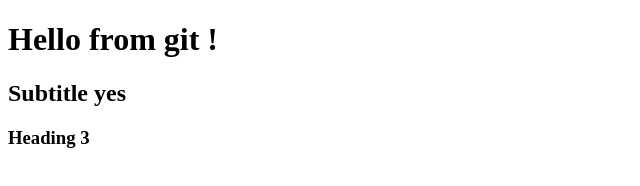
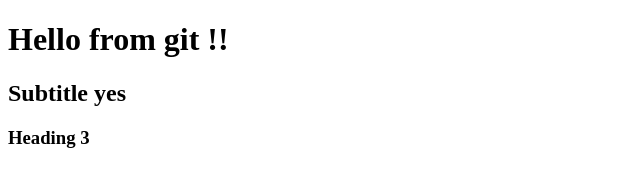
Before and after one commit to khalidlakbuichy/pfe, a plain HTML site: page index.html in a window 1280 px wide. Shown: the full height of the page, 0-640 px from the left. Drawn offline with Linux system fonts and the light colour scheme.

Commit message:
Add exclamation point

```diff
--- a/index.html
+++ b/index.html
@@ -7,7 +7,7 @@
     <title>Home</title>
 </head>
 <body>
-    <h1>Hello from git !</h1>
+    <h1>Hello from git !!</h1>
     <h2>Subtitle yes</h2>
     <h3>Heading 3</h3>
 </body>
```
